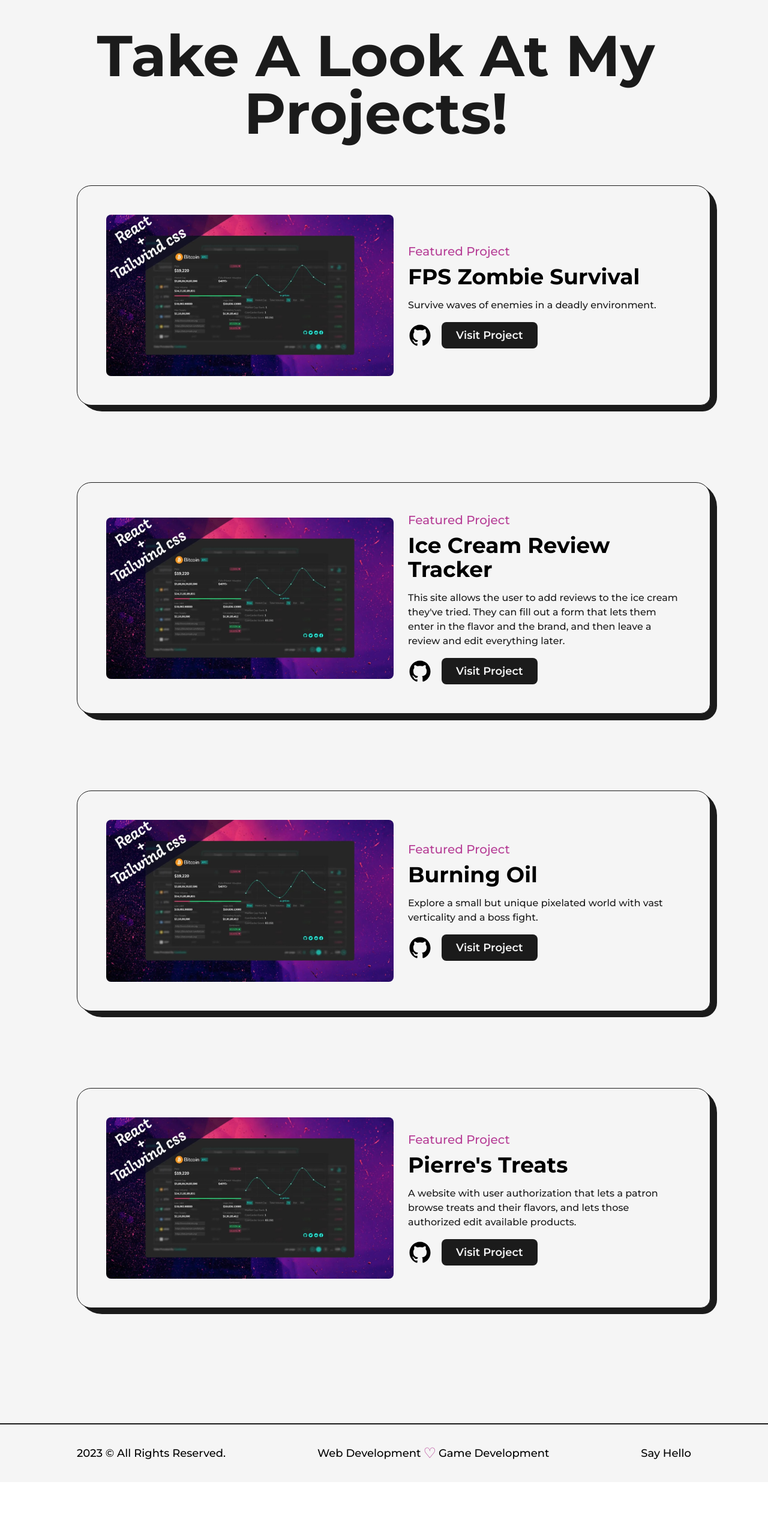
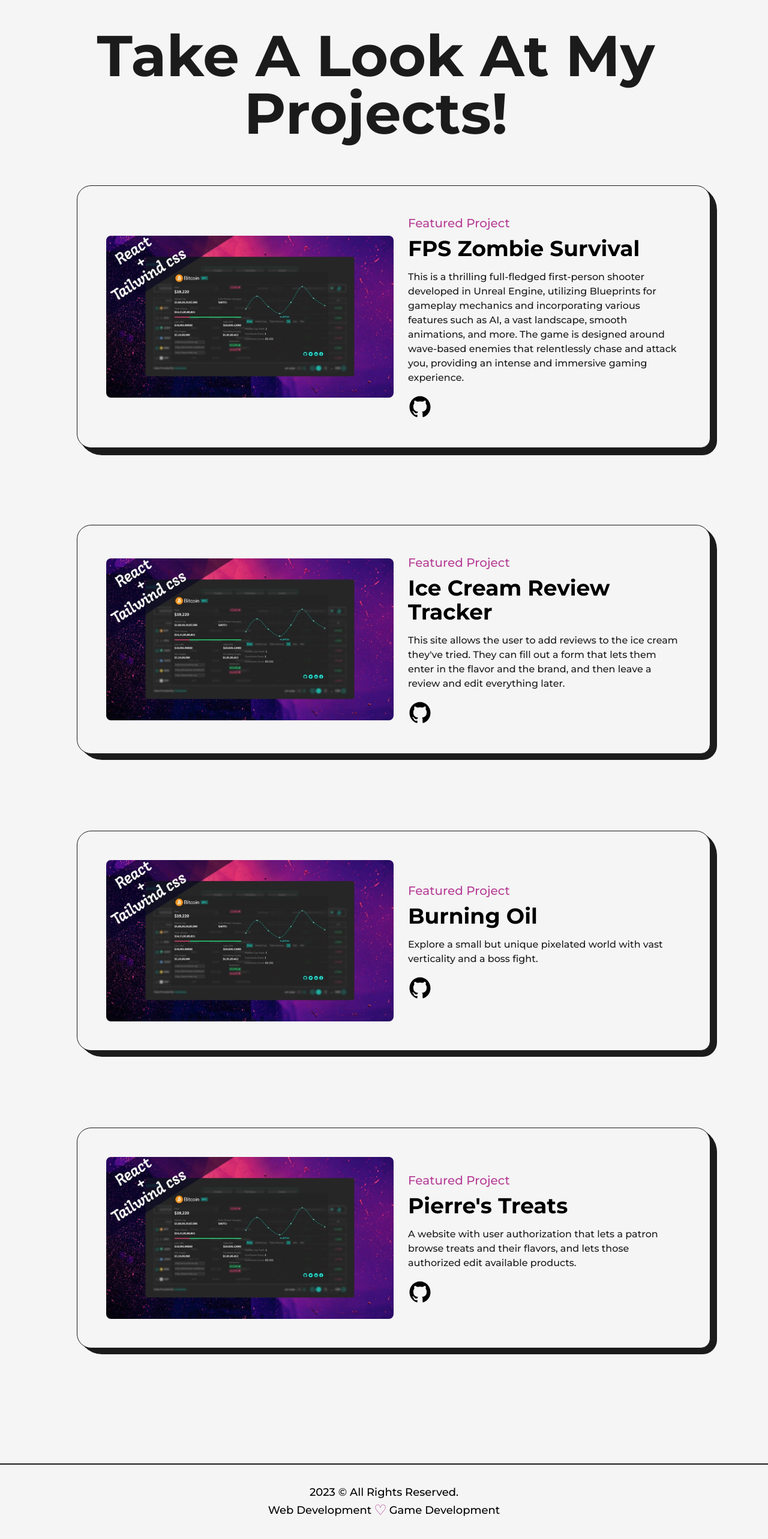
Before and after one commit to osbrown1/My-Portfolio, a Next.js app: page /projects in a window 1280 px wide. Shown: the part 123-2689 px from the top of the page at 60% size. Before the commit the page ends 2594 px from the top, so only its background shows below. Built offline with nearby package versions, Linux system fonts and the light colour scheme.

Commit message:
added padding in Home section, changed footer, removed unecessary links in Projects section.

```diff
--- a/src/components/Footer.js
+++ b/src/components/Footer.js
@@ -4,14 +4,13 @@ import Link from 'next/link';
 
 const Footer = () => {
   return (
-    <footer className="w-full border-t-2 border-solid border-dark
-    font-medium text-lg dark:text-light dark:border-light">
-      <Layout className='py-8 flex items-center justify-between'>
+    <footer className="w-full border-t-2 border-solid border-dark font-medium text-lg dark:text-light dark:border-light">
+      <Layout className='py-8 flex flex-col items-center justify-center'>
         <span>{new Date().getFullYear()} &copy; All Rights Reserved.</span>
         <div className='flex items-center'>
-        Web Development <span className='text-primary dark:text-primaryDark text-2xl px-1'>&#9825;</span><Link href="/">Game Development</Link>
+          Web Development <span className='text-primary dark:text-primaryDark text-2xl px-1'>&#9825;</span>
+          <span>Game Development</span>
         </div>
-        <Link href="/" target={"_blank"}>Say Hello</Link>
       </Layout>
     </footer>
   )
--- a/src/components/HireMe.js
+++ b/src/components/HireMe.js
@@ -4,11 +4,11 @@ import Link from 'next/link';
 
 const HireMe = () => {
   return (
-    <div className='fixed left-4 bottom-4 flex items-center justify-center overflow-hidden'>
+    <div className='fixed left-.1 bottom-4 flex items-center justify-center overflow-hidden'>
         <div className='w-48 h-auto flex items-center justify-center relative'>
         <CircularText className={"fill-dark animate-spin-slow dark:fill-light"} />
 
-        <Link href="mailto:socknot@live.com" className="flex items-center justify-center absolute left-1/2 top-1/2 -translate-x-1/2 -translate-y-1/2 bg-dark text-light shadow-md border border-solid border-dark w-20 h-20 rounded-full font-semibold hover:bg-light hover:text-dark dark:bg-light dark:text-dark hover:dark:bg-dark hover:dark:text-light hover:border-light">
+        <Link href="mailto:socknot@live.com" className="flex items-center justify-center absolute left-1/2 top-1/2 -translate-x-1/2 -translate-y-1/2 bg-dark text-light shadow-md border border-solid border-dark w-20 h-20 rounded-full font-semibold hover:bg-light hover:text-dark dark:bg-light dark:text-dark hover:dark:bg-dark hover:dark:text-light hover:border-light ">
           Hire Me
         </Link>
         </div>
--- a/src/pages/about.js
+++ b/src/pages/about.js
@@ -87,7 +87,7 @@ every project I work on. I look forward to the opportunity to bring my skills an
 
       <div className='flex flex-col items-end justify-center'>
         <span className='inline-block text-7xl font-bold'>
-        <AnimatedNumbers value={50} />+
+        <AnimatedNumbers value={60} />+
         </span >
         <h2 className='text-xl font-medium capitalize text-dark/75 dark:text-light/75'>projects completed</h2>
       </div>
--- a/src/pages/index.js
+++ b/src/pages/index.js
@@ -30,12 +30,12 @@ export default function Home() {
             />
           </div>
           <div className='w-1/2 flex flex-col items-center self-center'>
-          <AnimatedText text="Turning Vision Into Reality With Code And Design." className='!text-6xl !text-left'/>
-              <p className='my-4 text-base font-medium !text-left'>
+          <AnimatedText text="Turning Vision Into Reality With Code And Design." className='!text-6xl !text-left p-4'/>
+              <p className='my-4 text-base font-medium !text-left p-4'>
               As a skilled full-stack developer, I am dedicated to turning ideas into innovative applications.
               Explore my latest projects, showcasing my expertise in game design and web development.
               </p>
-              <div className='flex items-center self-start mt-2'>
+              <div className='flex items-center self-start mt-2 p-4'>
                 <Link href="/Owen Resume.pdf" target={"_blank"}
                 className='flex items-center bg-dark text-light p-2.5 px-6
                 rounded-lg text-lg font-semibold hover:bg-light hover:text-dark
@@ -56,8 +56,8 @@ export default function Home() {
       </Layout>
 
       <HireMe />
-      <div className='absolute right-8 bottom-12 inline-block w-24'>
-        <Image src={lightBulb} alt="OwenBrown" className='w-full h-auto' />
+      <div className='absolute right-8 bottom-12 inline-block w-24 '>
+        <Image src={lightBulb} alt="OwenBrown" className='w-full h-auto p' />
       </div>
     </main>
     </>
--- a/src/pages/projects.js
+++ b/src/pages/projects.js
@@ -21,28 +21,23 @@ const FeaturedProject = ({type, title, summary, img, link, github}) => {
        <div className='absolute top-0 -right-3 -z-10 w-[101%] h-[103%] rounded-[2.5rem] bg-dark dark:bg-light
        rounded-br-3xl
        ' />
-      <Link href={link} target="_blank"
-      className='w-1/2 cursor-pointer overflow-hidden rounded-lg'
-      >
+      <div className='w-1/2 cursor-pointer overflow-hidden rounded-lg'>
         <FramerImage src={img} alt={title} className="w-full h-auto"
          whileHover={{scale:1.05}}
          transition={{duration:0.2}}
         priority
         sizes="(max-width: 768px) 100vw, (max-width: 1200px) 50vw, 33vw"
         />
-      </Link>
+      </div>
 
       <div className='w-1/2 flex flex-col items-start justify-between pl-6'>
         <span className='text-primary font-medium text-xl dark:text-primaryDark'>{type}</span>
-        <Link href={link} target="_blank" className='hover:underline underline-offset-2'>
+        <span href={link} target="_blank" className='hover:underline underline-offset-2'>
         <h2 className='my-2 w-full text-left text-4xl font-bold dark:text-light'>{title}</h2>
-      </Link>
+      </span>
       <p className='my-2 font-medium text-dark dark:text-light'>{summary}</p>
       <div className='mt-2 flex items-center'>
         <Link href={github} target='_blank' className='w-10'> <GithubIcon /> </Link>
-        <Link href={link} target='_blank'
-        className='ml-4 rounded-lg bg-dark text-light p-2 px-6 text-lg font-semibold dark:bg-light dark:text-dark'
-        >Visit Project</Link>
       </div>
 
       </div>
@@ -50,45 +45,6 @@ const FeaturedProject = ({type, title, summary, img, link, github}) => {
     </article>
   )
 }
-
-// const Project = ({title, type, img, link, github}) => {
-
-//   return(
-//       <article className='w-full flex-flex-col item-center justify-center rounded-2xl
-//       border border-solid border-dark bg-light p-6 relative dark:bg-dark dark:border-light
-//       '>
-//       <div className='absolute top-0 -right-3 -z-10 w-[101%] h-[103%] rounded-[2rem] bg-dark
-//        rounded-br-3xl dark:bg-light
-//        ' />
-//       <Link href={link} target="_blank"
-//       className='w-full cursor-pointer overflow-hidden rounded-lg'
-//       >
-//         <FramerImage src={img} alt={title} className="w-full h-auto"
-//         whileHover={{scale:1.05}}
-//         transition={{duration:0.2}}
-//         />
-//       </Link>
-
-//       <div className='w-full flex flex-col items-start justify-between mt-4'>
-//         <span className='text-primary font-medium text-xl dark:text-primaryDark'>{type}</span>
-//         <Link href={link} target="_blank" className='hover:underline underline-offset-2'>
-//         <h2 className='my-2 w-full text-left text-3xl font-bold'>{title}</h2>
-//       </Link>
-
-//       <div className='w-full mt-2 flex items-center justify-between'>
-//       <Link href={link} target='_blank'
-//         className='text-lg font-semibold underline'
-//         >Visit</Link>
-//         <Link href={github} target='_blank' className='w-8'> <GithubIcon /> </Link>
-
-//       </div>
-
-//       </div>
-//       </article>
-//   )
-// }
-
-
 
 const projects = () => {
   return (
@@ -109,9 +65,9 @@ const projects = () => {
               <FeaturedProject
               title="FPS Zombie Survival"
               img={project1}
-              summary="Survive waves of enemies in a deadly environment."
+              summary="This is a thrilling full-fledged first-person shooter developed in Unreal Engine, utilizing Blueprints for gameplay mechanics and incorporating various features such as AI, a vast landscape, smooth animations, and more. The game is designed around wave-based enemies that relentlessly chase and attack you, providing an intense and immersive gaming experience."
               link="/"
-              github="/"
+              github="https://github.com/osbrown1/FPSGame"
               type="Featured Project"
               />
             </div>
@@ -154,3 +110,42 @@ const projects = () => {
 }
 
 export default projects
+
+
+
+    // const Project = ({title, type, img, link, github}) => {
+
+//   return(
+//       <article className='w-full flex-flex-col item-center justify-center rounded-2xl
+//       border border-solid border-dark bg-light p-6 relative dark:bg-dark dark:border-light
+//       '>
+//       <div className='absolute top-0 -right-3 -z-10 w-[101%] h-[103%] rounded-[2rem] bg-dark
+//        rounded-br-3xl dark:bg-light
+//        ' />
+//       <Link href={link} target="_blank"
+//       className='w-full cursor-pointer overflow-hidden rounded-lg'
+//       >
+//         <FramerImage src={img} alt={title} className="w-full h-auto"
+//         whileHover={{scale:1.05}}
+//         transition={{duration:0.2}}
+//         />
+//       </Link>
+
+//       <div className='w-full flex flex-col items-start justify-between mt-4'>
+//         <span className='text-primary font-medium text-xl dark:text-primaryDark'>{type}</span>
+//         <Link href={link} target="_blank" className='hover:underline underline-offset-2'>
+//         <h2 className='my-2 w-full text-left text-3xl font-bold'>{title}</h2>
+//       </Link>
+
+//       <div className='w-full mt-2 flex items-center justify-between'>
+//       <Link href={link} target='_blank'
+//         className='text-lg font-semibold underline'
+//         >Visit</Link>
+//         <Link href={github} target='_blank' className='w-8'> <GithubIcon /> </Link>
+
+//       </div>
+
+//       </div>
+//       </article>
+//   )
+// }
```
